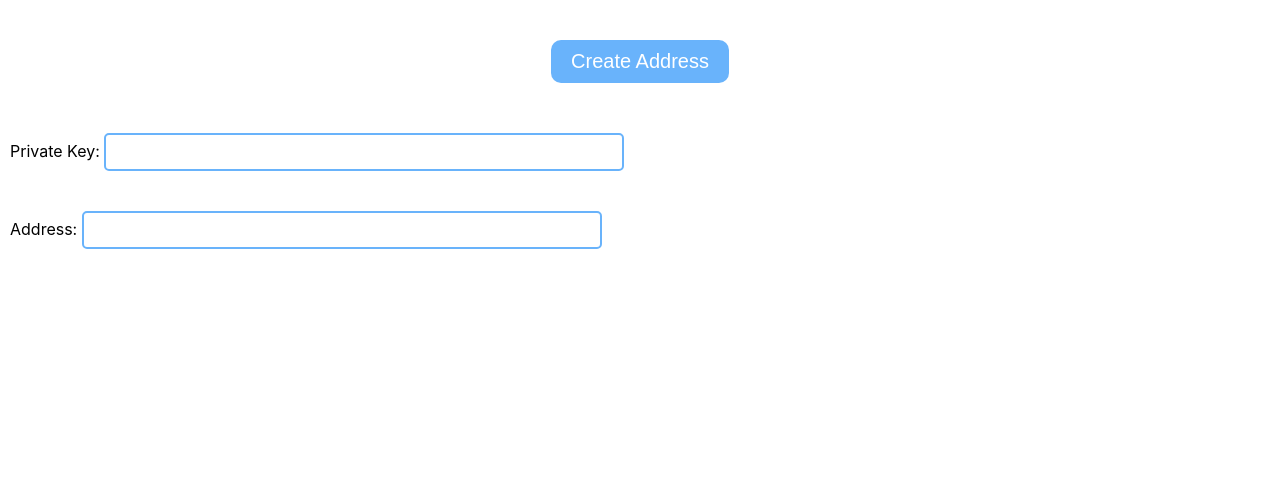
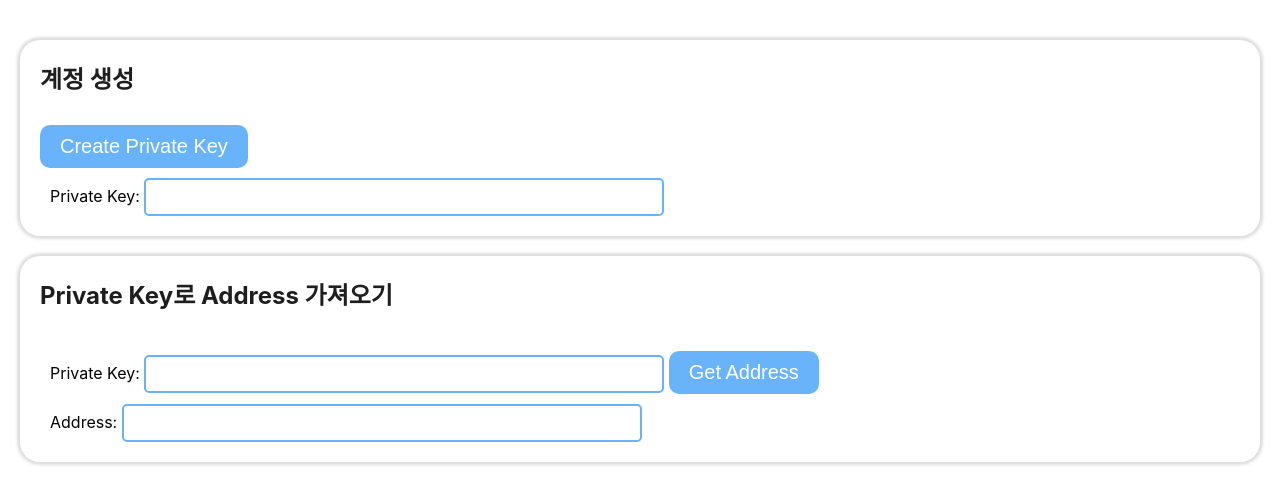
Before and after one commit to jeonsoeun/evm-test, a React (Create React App) app: page / in a window 1280 px wide. Shown: the top 504 px of the page. Built offline with nearby package versions, Linux system fonts and the light colour scheme.

Commit message:
공통 컴포넌트 분리, 스터디 항목별 Section으로 분리.

```diff
--- a/src/components/page/Page.tsx
+++ b/src/components/page/Page.tsx
@@ -20,6 +20,7 @@ export const FullFillDiv = styled.div`
 export const MaxWidthDiv = styled.div`
   max-width: 1700px;
   margin: auto;
+  padding: 20px;
 `;
 
 export default Page;
--- /dev/null
+++ b/src/config/index.ts
@@ -0,0 +1,3 @@
+export const config = {
+  httpProvider: "https://goerli.infura.io/v3/b6640a260bb44685bbaaef6ecc2f1a7a",
+};
--- a/src/pages/MainPage.tsx
+++ b/src/pages/MainPage.tsx
@@ -1,55 +1,14 @@
-import { useState } from "react";
-import styled from "styled-components/macro";
-import Button from "../components/button/Button";
 import Page from "../components/page/Page";
-import { HorizontalCenterFlexBox } from "../components/styled/flex";
-import { createAddress } from "../service/createAddress";
-import { color } from "../styles/variable/colors";
+import CreateKeySection from "../views/MainPage/CreateKeySection";
+import GetAddressFromPKSection from "../views/MainPage/GetAddressFromPKSection";
 
 const MainPage: React.FC = () => {
-  const [privateKey, setPrivateKey] = useState<string>("");
-  const [address, setAddress] = useState<string>("");
-  const onClickCreateAddress = () => {
-    const account = createAddress();
-    setPrivateKey(account.privateKey);
-    setAddress(account.address);
-  };
   return (
     <Page>
-      <CreateAddressWrapper>
-        <Button
-          onClick={onClickCreateAddress}
-          fontSize="20px"
-          padding="10px 20px"
-        >
-          Create Address
-        </Button>
-      </CreateAddressWrapper>
-      <InputWrapper>
-        Private Key: <KeyDisplayInput value={privateKey} readOnly />
-      </InputWrapper>
-      <InputWrapper>
-        Address: <KeyDisplayInput value={address} readOnly />
-      </InputWrapper>
+      <CreateKeySection />
+      <GetAddressFromPKSection />
     </Page>
   );
 };
 
-const CreateAddressWrapper = styled(HorizontalCenterFlexBox)`
-  padding: 10px;
-  margin-top: 30px;
-  text-align: center;
-`;
-const InputWrapper = styled.div`
-  padding: 20px 10px 0px 10px;
-`;
-const KeyDisplayInput = styled.input`
-  margin-top: 20px;
-  width: 500px;
-  padding: 8px;
-  border-radius: 5px;
-  font-size: 16px;
-  border: 2px solid ${color.primary};
-`;
-
 export default MainPage;
--- /dev/null
+++ b/src/service/getAddress.ts
@@ -0,0 +1,6 @@
+import Web3 from "web3";
+
+export function getAddressFromPrivateKey(pk: string) {
+  const web3 = new Web3("https://rpc.sepolia.dev");
+  return web3.eth.accounts.privateKeyToAccount(pk);
+}
--- /dev/null
+++ b/src/styles/Input.ts
@@ -0,0 +1,10 @@
+import styled from "styled-components";
+import { color } from "./variable/colors";
+
+export const BasicInput = styled.input`
+  width: 500px;
+  padding: 8px;
+  border-radius: 5px;
+  font-size: 16px;
+  border: 2px solid ${color.primary};
+`;
--- /dev/null
+++ b/src/styles/Section.ts
@@ -0,0 +1,10 @@
+import styled from "styled-components/macro";
+
+export const Section = styled.div`
+  padding: 20px;
+  width: 100%;
+  margin: 20px 0;
+  border-radius: 20px;
+  box-shadow: 0px 0px 3px 3px #0002;
+  box-sizing: border-box;
+`;
--- /dev/null
+++ b/src/styles/Title.ts
@@ -0,0 +1,7 @@
+import styled from "styled-components/macro";
+
+export const Title = styled.h1`
+  font-size: 24px;
+  margin: 0 0 30px 0;
+  color: #1e1e1e;
+`;
--- /dev/null
+++ b/src/views/MainPage/CreateKeySection.tsx
@@ -0,0 +1,46 @@
+import { useState } from "react";
+import styled from "styled-components/macro";
+import Button from "../../components/button/Button";
+import { createAddress } from "../../service/createAddress";
+import { BasicInput } from "../../styles/Input";
+import { Section } from "../../styles/Section";
+import { Title } from "../../styles/Title";
+
+const CreateKeySection: React.FC = () => {
+  const [privateKey, setPrivateKey] = useState<string>("");
+  const [address, setAddress] = useState<string>("");
+  const onClickCreateAddress = () => {
+    const account = createAddress();
+    setPrivateKey(account.privateKey);
+    setAddress(account.address);
+  };
+  return (
+    <Section>
+      <Title>계정 생성</Title>
+      <CreateAddressWrapper>
+        <Button
+          onClick={onClickCreateAddress}
+          fontSize="20px"
+          padding="10px 20px"
+        >
+          Create Private Key
+        </Button>
+      </CreateAddressWrapper>
+      <InputWrapper>
+        Private Key: <BasicInput value={privateKey} readOnly />
+      </InputWrapper>
+      {/* <InputWrapper>
+        Address: <BasicInput value={address} readOnly />
+      </InputWrapper> */}
+    </Section>
+  );
+};
+
+const CreateAddressWrapper = styled.div`
+  margin-top: 10px;
+`;
+const InputWrapper = styled.div`
+  padding: 10px 10px 0px 10px;
+`;
+
+export default CreateKeySection;
--- /dev/null
+++ b/src/views/MainPage/GetAddressFromPKSection.tsx
@@ -0,0 +1,44 @@
+import { useRef, useState } from "react";
+import styled from "styled-components/macro";
+import Button from "../../components/button/Button";
+import { createAddress } from "../../service/createAddress";
+import { getAddressFromPrivateKey } from "../../service/getAddress";
+import { BasicInput } from "../../styles/Input";
+import { Section } from "../../styles/Section";
+import { Title } from "../../styles/Title";
+
+const GetAddressFromPKSection: React.FC = () => {
+  const privateKeyInputRef = useRef<HTMLInputElement | null>(null);
+  const [address, setAddress] = useState<string>("");
+  const onClickGetAddress = () => {
+    if (privateKeyInputRef?.current?.value) {
+      const account = getAddressFromPrivateKey(
+        privateKeyInputRef.current.value
+      );
+      setAddress(account.address);
+    }
+  };
+  return (
+    <Section>
+      <Title>Private Key로 Address 가져오기</Title>
+      <InputWrapper>
+        Private Key: <BasicInput ref={privateKeyInputRef} />{" "}
+        <Button onClick={onClickGetAddress} fontSize="20px" padding="10px 20px">
+          Get Address
+        </Button>
+      </InputWrapper>
+      <InputWrapper>
+        Address: <BasicInput value={address} readOnly />
+      </InputWrapper>
+    </Section>
+  );
+};
+
+const CreateAddressWrapper = styled.div`
+  margin-top: 10px;
+`;
+const InputWrapper = styled.div`
+  padding: 10px 10px 0px 10px;
+`;
+
+export default GetAddressFromPKSection;
```
